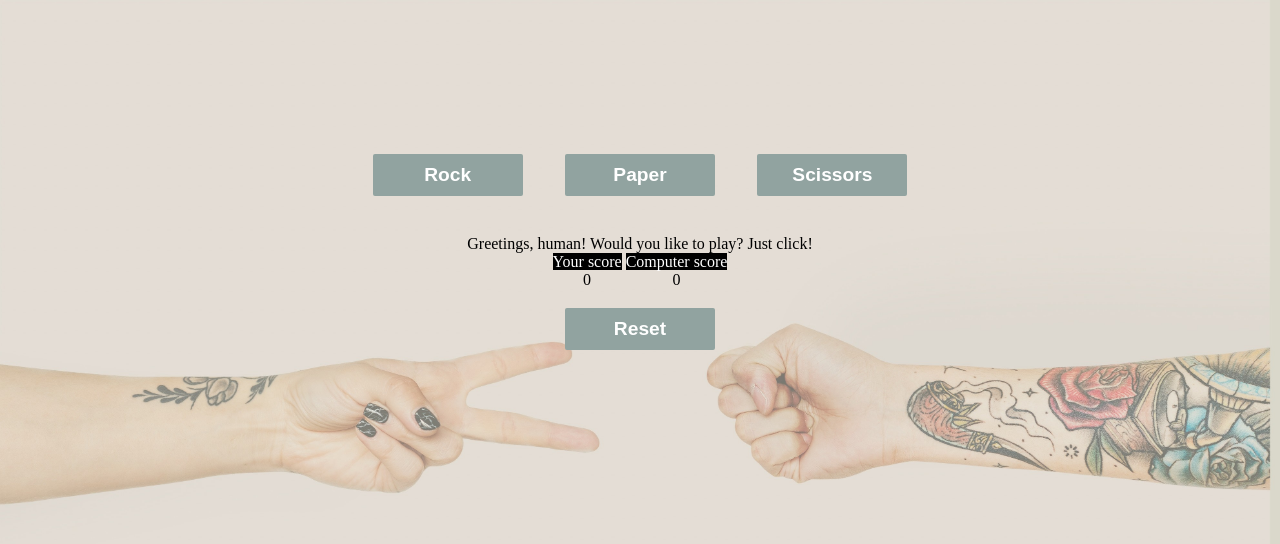
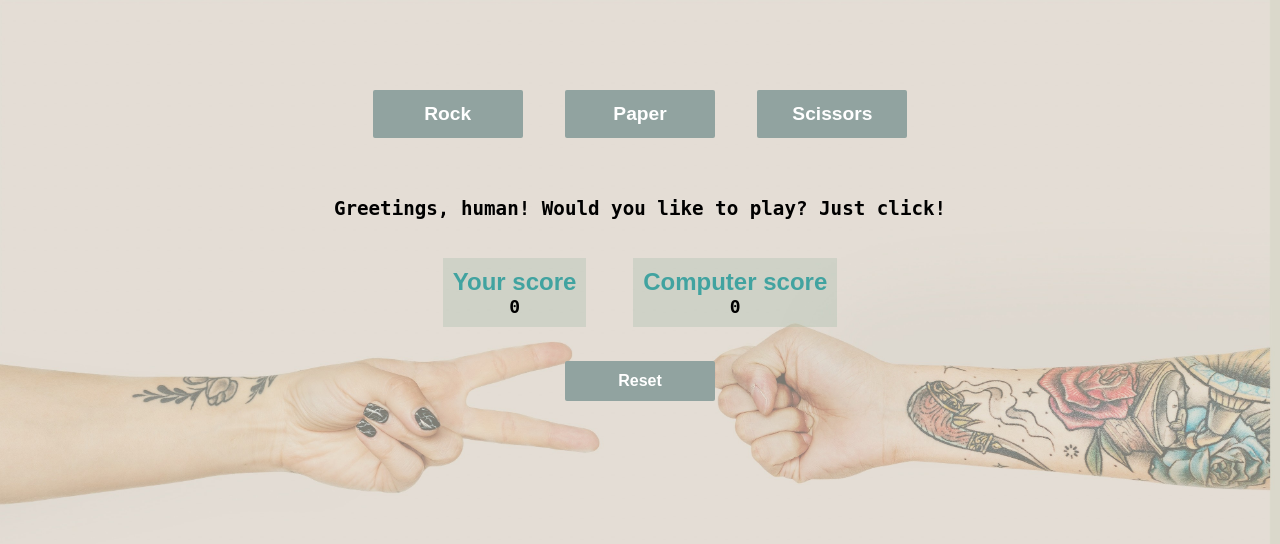
Before and after one commit to amanData/rock-paper-scissors-ui, a plain HTML site: page index.html in a window 1280 px wide. Drawn offline with Linux system fonts and the light colour scheme.

Commit message:
added some css styling

```diff
--- a/index.html
+++ b/index.html
@@ -16,10 +16,10 @@
 
 	<div class = 'score'>
 		<div class = 'scoreLine'>
-			<span>Your score</span><div id = 'player'></div>
+			<span>Your score</span><div class= 'score' id = 'player'></div>
 		</div>
 		<div class = 'scoreLine'>
-			<span>Computer score</span><div id = 'computer'></div>
+			<span>Computer score</span><div class= 'score' id = 'computer'></div>
 		</div>
 	</div>
 
--- a/main.js
+++ b/main.js
@@ -91,10 +91,10 @@ function playRound (playerSelection, computerSelection) {
 	}
 }
 
-function game(){
+function play(){
 	let computerSelection = computerPlay();
 	if (checkWin()) {
-		button.removeEventListener('click',game);
+		button.removeEventListener('click',play);
 	}
 	else {
 		playRound(playerSelection, computerSelection);
@@ -102,18 +102,15 @@ function game(){
 	}
 }
 
-	// DOM manipulation SECTION
 
-	// plays the game when the player clicks on rock paper scissors buttons
+// plays the game when the player clicks on rock paper scissors buttons
 const btns = document.querySelectorAll('button.btn');
 btns.forEach((button) => {
 	button.addEventListener('click', () => {
     playerSelection = button.id;
   	});
-	button.addEventListener('click', game);
+	button.addEventListener('click', play);
 });
-
-
 
 
 // a button to reset all scores
@@ -123,5 +120,5 @@ reset.addEventListener('click', (e) => {
 		scorePlayer = 0;
 		computer.textContent = scoreComputer;
 		player.textContent = scorePlayer;
-		resultDisplay.textContent = 'Alright, another one?';
+		resultDisplay.textContent = 'Alright, another one!';
 	});
--- a/styles.css
+++ b/styles.css
@@ -5,25 +5,45 @@ body {
 	text-align: center;
 }
 
+#display {
+	font-family: 'monospace';
+	font-size: larger;
+	font-weight: bolder;
+	margin:0.5em;
+	padding: 10px;
+}
+
 .buttons {
 	width: 100%;
 	margin: auto;
 	text-align: center;
-	padding-top: 10%;
+	padding-top: 5%;
 	padding-bottom: 20px;
 }
+
 
 span {
 	width: 100%;
 	margin: auto;
 	text-align: center;
-	background-color: black;
-	color: white;
+	font-family: 'Arial';
+	font-size: x-large;
+	font-weight: bold;
+	color: #41A3A0;
 }
 
 
 .scoreLine {
 	display: inline-block;
+	background-color: rgba(121,164,140,0.2);
+	padding: 10px;
+	margin:1em;
+}
+
+.score {
+	font-family: 'monospace';
+	font-size:large;
+	font-weight: bold;
 }
 
 button {
@@ -34,7 +54,15 @@ button {
 	font-size: larger;
 	text-align: center;
 	width: 150px;
-	padding: 10px;
+	min-height: 2.5em;
 	margin: 1em;
 	border-radius: 2px;
 }
+
+button:hover {
+	background-color: #41A3A0;
+}
+
+.reset {
+	font-size:medium;
+}
```
